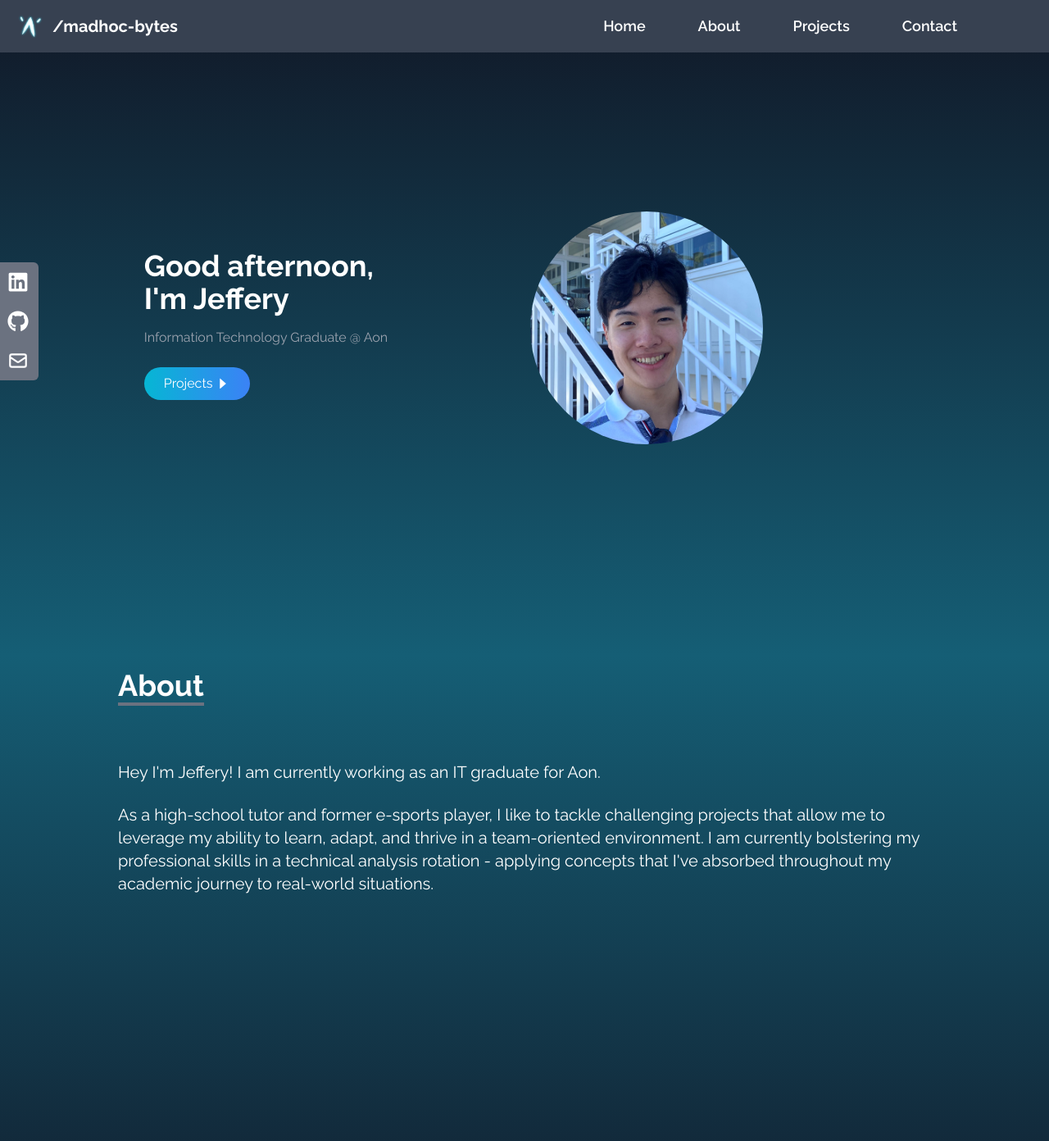
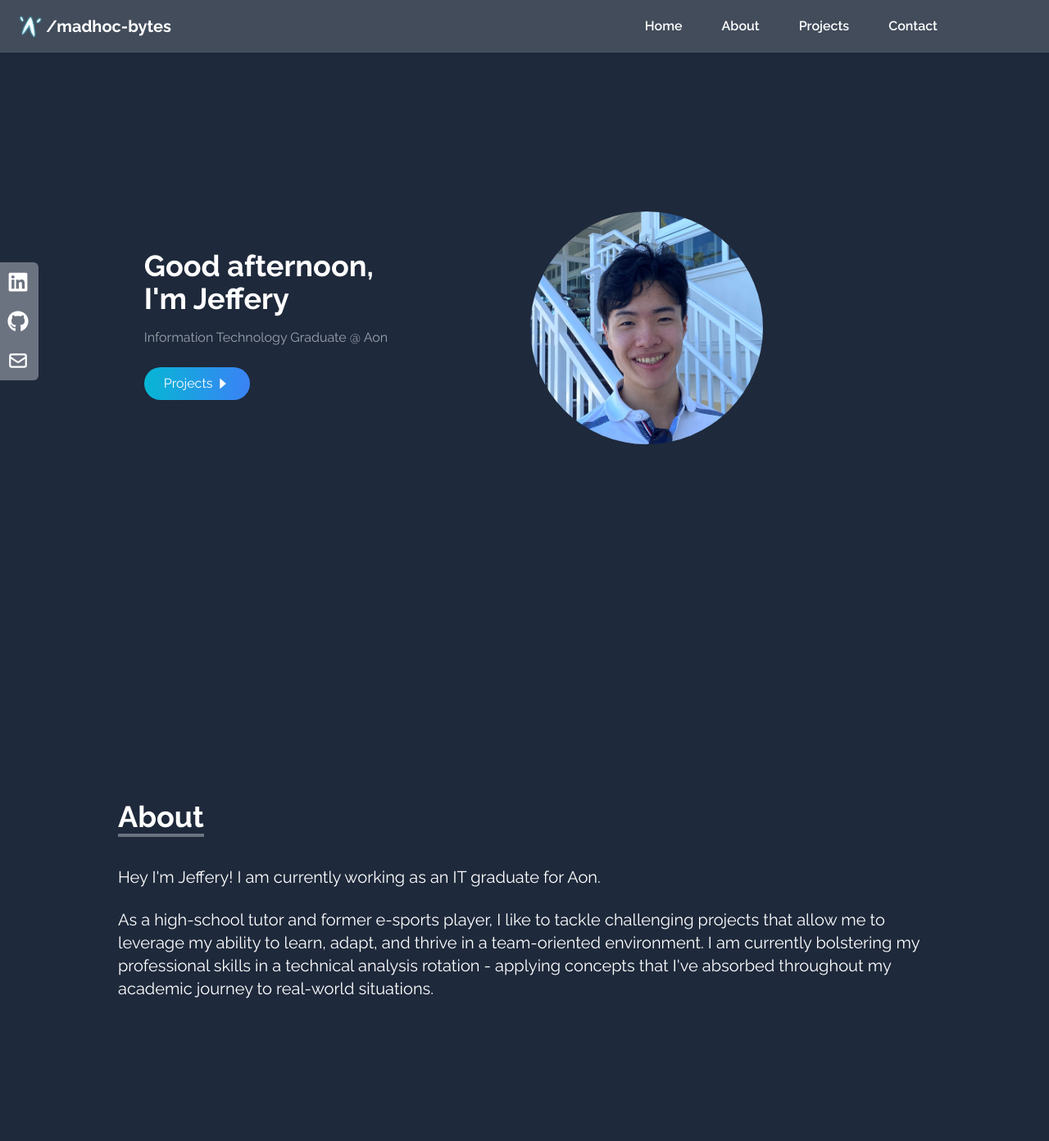
Before and after one commit to madh0c/madh0c.github.io, a React (Vite) app: page / in a window 1280 px wide. Shown: the top 1392 px of the page at 82% size. Built offline with nearby package versions, Linux system fonts and the light colour scheme; a web font is replaced by a local one.

Commit message:
updated navbar and colours

```diff
--- a/src/App.jsx
+++ b/src/App.jsx
@@ -7,7 +7,7 @@ import Contact from "./components/Contact";
 
 function App() {
   return (
-    <div>
+    <div className="bg-slate-800">
       <NavBar />
       <Home />
       <About />
--- a/src/components/About.jsx
+++ b/src/components/About.jsx
@@ -3,13 +3,13 @@ import React from 'react'
 const About = () => {
   return (
     <div name='about' className='w-full
-    h-screen bg-gradient-to-b from-cyan-800 to-gray-900 text-white'>
-      <div className='max-w-screen-lg p-4 mx-auto flex flex-col justify-center w-full'>
-        <div className='pb-8'>
+    h-screen text-white'>
+      <div className='max-w-screen-lg p-4 pt-44 mx-auto flex flex-col justify-center w-full'>
+        <div>
           <p className='text-4xl font-bold inline border-b-4 border-gray-500'>About</p>
         </div>
 
-        <p className='text-xl mt-10'>
+        <p className='text-xl pt-10'>
           Hey I'm Jeffery! I am currently working as an IT graduate for Aon.
         </p>
 
--- a/src/components/Contact.jsx
+++ b/src/components/Contact.jsx
@@ -3,7 +3,7 @@ import { FaRegSmileBeam } from 'react-icons/fa'
 
 const Contact = () => {
   return (
-    <div name='contact' className='w-full h-screen bg-gradient-to-b from-cyan-800 to-gray-900 p-4 text-white'>
+    <div name='contact' className='w-full h-screen p-4 text-white'>
       <div className='flex flex-col p-4 justify-center max-w-screen-lg mx-auto h-full'>
         <div className='pb-8'>
           <p className='text-4xl font-bold inline border-b-4 border-gray-500'>Contact</p>
--- a/src/components/Home.jsx
+++ b/src/components/Home.jsx
@@ -20,7 +20,7 @@ const Home = () => {
   }
 
   return (
-    <div name='home' className='h-screen w-full bg-gradient-to-b from-gray-900 to-cyan-800'>
+    <div name='home' className='h-screen w-full '>
         <div className='max-w-screen-lg px-4 py-28 mx-auto flex flex-col items-center justify-center h-full md:flex-row'>
           <div className='flex flex-col justify-center h-full'>
             <h2 className='text-3xl sm:text-4xl font-bold text-white'>
--- a/src/components/NavBar.jsx
+++ b/src/components/NavBar.jsx
@@ -27,18 +27,18 @@ const NavBar = () => {
   ];
 
   return (
-    <div className='flex justify-between items-center w-full h-16 px-4 z-10 text-white  fixed bg-gray-700'>
+    <div className='flex justify-between items-center w-full h-16 px-4 z-10 text-white fixed bg-gray-600 bg-opacity-80 border-b border-gray-600 '>
       <a href={'/'}>
-        <img src={logo} alt='home button pic' className='object-scale-down h-10 cursor-pointer pr-2  hover:saturate-200'/>
+        <img src={logo} alt='home button pic' className='object-scale-down h-10 cursor-pointer  hover:saturate-200'/>
       </a>
 
       <h1 className='flex-1 text-xl font-bold'>
         /madhoc-bytes
       </h1>
 
-      <ul className='hidden md:flex pr-16 capitalize'>
+      <ul className='hidden md:flex pr-24 capitalize'>
         {links.map(({id, link}) => (
-            <li key={id} className='px-8 cursor-pointer text-lg font-semibold hover:scale-110 hover:text-cyan-300 duration-150'>
+            <li key={id} className='px-6 cursor-pointer text-base font-semibold hover:scale-110 hover:text-cyan-300 duration-150'>
               <Link to={link} smooth duration={500}>{link}</Link>
             </li>
         ))}
--- a/src/components/Projects.jsx
+++ b/src/components/Projects.jsx
@@ -27,7 +27,7 @@ const Projects = () => {
   ]
 
   return (
-    <div name='projects' className='bg-gradient-to-b from-gray-900 to-cyan-800 w-full text-white md:h-screen'>
+    <div name='projects' className='w-full text-white md:h-screen'>
       <div className='max-w-screen-lg p-4 pb-28 mx-auto flex flex-col justify-center w-full h-full'>
         <div className='pb-8'>
           <p className='text-4xl font-bold inline border-b-4 border-gray-500'>Projects</p>
--- a/tailwind.config.cjs
+++ b/tailwind.config.cjs
@@ -5,7 +5,11 @@ module.exports = {
     "./src/**/*.{js,ts,jsx,tsx}",
   ],
   theme: {
-    extend: {},
+    extend: {
+      colors: {
+        transparent: "transparent"
+      }
+    },
     fontFamily: {
       signature: ["Broadcast Matter"],
     },
```
Also changed, not shown: 1 other file (tests, documents, lock files or other folders).
